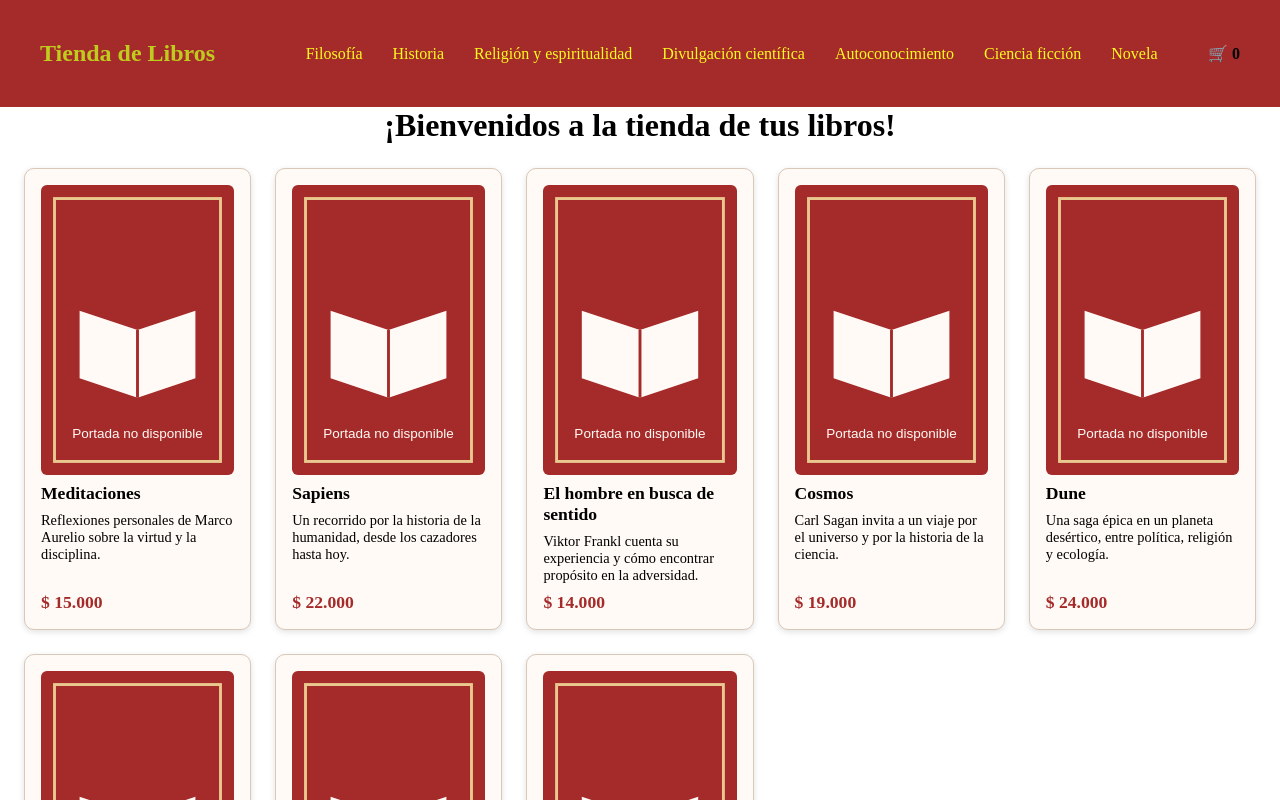
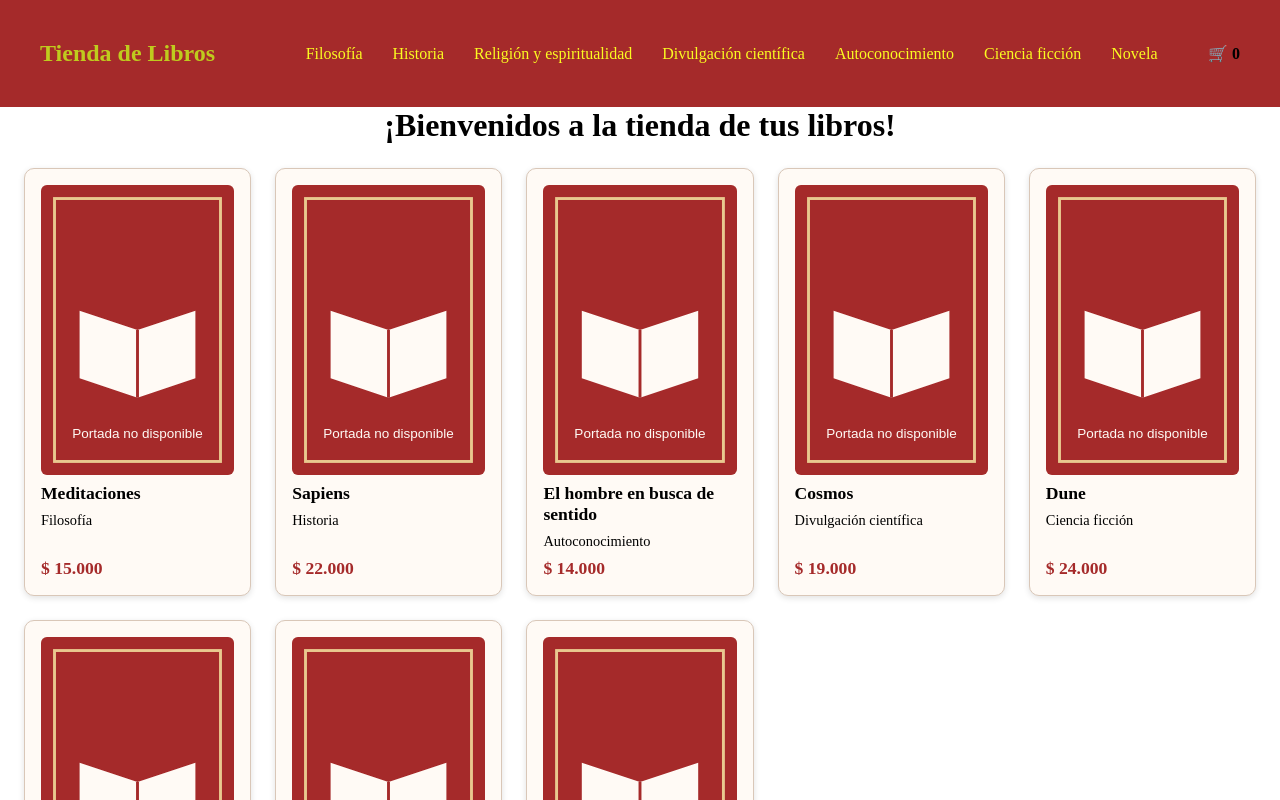
Before and after one commit to gercur394/tienda-de-libros, a React (Vite) app: page / in a window 1280 px wide. Shown: the top 800 px of the page. Built offline with nearby package versions, Linux system fonts and the light colour scheme.

Commit message:
Ajuste de Item para mostrar solo la información resumida.

```diff
--- a/src/components/Item.jsx
+++ b/src/components/Item.jsx
@@ -5,7 +5,7 @@ function Item({ product }) {
     <article className="item-card">
       <img src={product.img} alt={product.name} />
       <h3>{product.name}</h3>
-      <p>{product.description}</p>
+      <p>{product.category}</p>
       <p className="item-price">$ {product.price.toLocaleString("es-AR")}</p>
     </article>
   )
```
